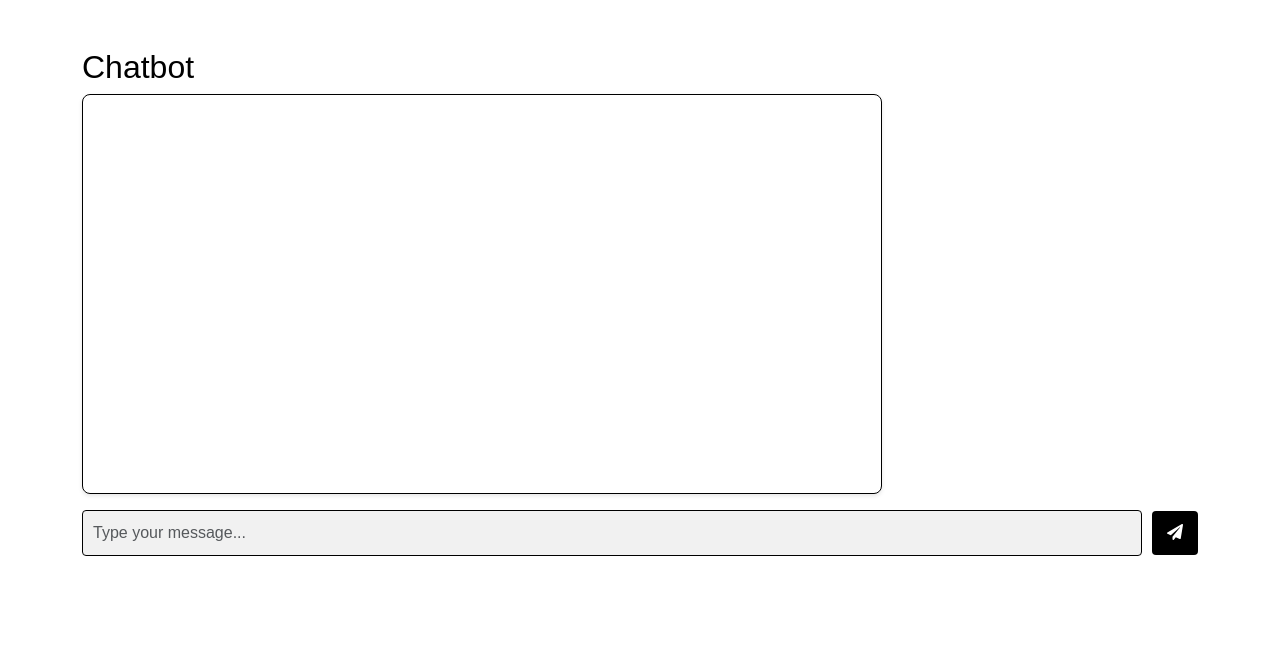
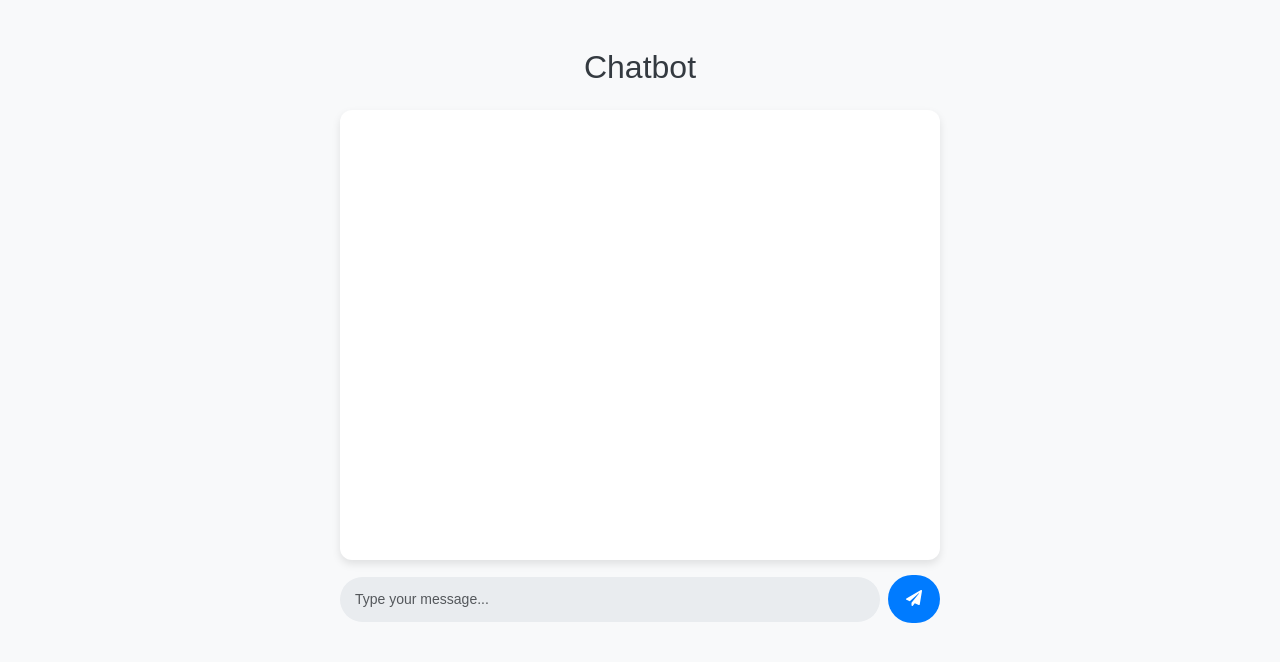
Before and after one commit to sujal03/ChatBase, a Flask app: page /chatbot in a window 1280 px wide. Shown: the top 662 px of the page. Run offline with Flask 3, Linux system fonts and the light colour scheme; the visitor is signed in with stand-in values (Sample User, id 1); some libraries are stand-ins or nearby versions.

Commit message:
fixing ui of chatbot, data-retriaval improve, moduling the code

```diff
--- a/app.py
+++ b/app.py
@@ -1,35 +1,38 @@
+import os
+import requests
 from flask import Flask, render_template, request, redirect, url_for, flash, session, jsonify
 from flask_mysqldb import MySQL
 from werkzeug.security import generate_password_hash, check_password_hash
-import os
 from MySQLdb import IntegrityError
-import requests
 
-from chroma import create_and_index_embeddings, generate_llm_response, vectordb, llm
+#  ChromaDB imports
+from chroma import create_and_index_embeddings, generate_llm_response, vectordb, llm, add_text_to_vector_database, add_qa_to_vector_database
 
-from langchain_chroma import Chroma
-from langchain_google_genai import GoogleGenerativeAIEmbeddings, ChatGoogleGenerativeAI
-from langchain_core.prompts import ChatPromptTemplate
 
+# Flask App Initialization
 app = Flask(__name__)
 app.secret_key = 'secret-key'
 
-# MySQL Config
+# MySQL Configuration
 app.config['MYSQL_HOST'] = 'localhost'
 app.config['MYSQL_USER'] = 'root'
-app.config['MYSQL_PORT']  = 3306
+app.config['MYSQL_PORT'] = 3306
 app.config['MYSQL_PASSWORD'] = 'Root@123'
 app.config['MYSQL_DB'] = 'UserAuthDB'
+
+# Upload Folder Configuration
 UPLOAD_FOLDER = 'uploads'
 os.makedirs(UPLOAD_FOLDER, exist_ok=True)
 app.config['UPLOAD_FOLDER'] = UPLOAD_FOLDER
 ALLOWED_EXTENSIONS = {'txt', 'pdf', 'png', 'jpg', 'jpeg', 'gif'}
 
+# Initialize MySQL
+mysql = MySQL(app)
+
+# Utility Function: Check Allowed File Types
 def allowed_file(filename):
+    """Check if the uploaded file has an allowed extension."""
     return '.' in filename and filename.rsplit('.', 1)[1].lower() in ALLOWED_EXTENSIONS
-
-
-mysql = MySQL(app)
 
 # File Upload Config
 app.config['UPLOAD_FOLDER'] = 'uploads'
@@ -184,38 +187,28 @@ def add_link():
 
 @app.route('/manage_data_sources', methods=['GET', 'POST'])
 def manage_data_sources():
+    """Manage user data sources: files, text, websites, and Q&A."""
+
     if 'email' not in session:
         return redirect(url_for('login'))  # Redirect to login if not logged in
 
     if request.method == 'POST':
-        # Handle file upload
+
+        # ✅ Handle File Upload
         if 'file' in request.files:
             file = request.files['file']
             if file.filename != '':
-                # Check if the file extension is allowed
                 if not allowed_file(file.filename):
                     flash("Invalid file format. Allowed formats are: txt, pdf, png, jpg, jpeg, gif", "danger")
                     return redirect(url_for('manage_data_sources'))
 
-                # Generate a unique file name to avoid overwriting files
                 file_path = os.path.join(app.config['UPLOAD_FOLDER'], file.filename)
-
-                # Check if the file already exists for the user (based on filename)
-                # cur = mysql.connection.cursor()
-                # cur.execute(
-                #     "SELECT * FROM data_sources WHERE user_email = %s AND type = %s AND content = %s",
-                #     (session['email'], 'file', file.filename)
-                # )
-                # existing_file = cur.fetchone()
-                # if existing_file:
-                #     flash("This file has already been uploaded.", "warning")
-                #     cur.close()
-                #     return redirect(url_for('manage_data_sources'))
 
                 # Save the file to the upload folder
                 file.save(file_path)
 
-                # Insert the file record into the database
+                # 🔹 Add file record to the database (Commented Out)
+                # cur = mysql.connection.cursor()
                 # cur.execute(
                 #     "INSERT INTO data_sources (user_email, type, content) VALUES (%s, %s, %s)",
                 #     (session['email'], 'file', file.filename)
@@ -224,43 +217,44 @@ def manage_data_sources():
                 # cur.close()
 
                 flash("File uploaded successfully", "success")
+
+                # Generate embeddings for uploaded file
                 create_and_index_embeddings()
-
                 flash("Embeddings created and indexed successfully", "success")
 
-        # Handle text data
+        # ✅ Handle Text Data Submission
         elif 'text' in request.form:
-          text_data = request.form['text']
-          if text_data:
-        # Check if the text already exists for the logged-in user
-            cur = mysql.connection.cursor()
-            cur.execute(
-            "SELECT * FROM data_sources WHERE user_email = %s AND type = %s AND content = %s",
-            (session['email'], 'text', text_data)
-        )
-            existing_text = cur.fetchone()
+            text_data = request.form['text']
+            if text_data:
+                # Check if the text already exists in the database
+                # cur = mysql.connection.cursor()
+                # cur.execute(
+                #     "SELECT * FROM data_sources WHERE user_email = %s AND type = %s AND content = %s",
+                #     (session['email'], 'text', text_data)
+                # )
+                # existing_text = cur.fetchone()
 
-          if existing_text:
-            flash("This text has already been added.", "warning")
-            cur.close()
-            return redirect(url_for('manage_data_sources'))
-          cur.execute(
-            "INSERT INTO data_sources (user_email, type, content) VALUES (%s, %s, %s)",
-            (session['email'], 'text', text_data)
-            )
-          mysql.connection.commit()
-          cur.close()
+                # if existing_text:
+                #     flash("This text has already been added.", "warning")
+                #     cur.close()
+                #     return redirect(url_for('manage_data_sources'))
 
-          flash("Text data added successfully", "success")  # Redirect to the same page
+                # # Insert new text data
+                # cur.execute(
+                #     "INSERT INTO data_sources (user_email, type, content) VALUES (%s, %s, %s)",
+                #     (session['email'], 'text', text_data)
+                # )
+                # mysql.connection.commit()
+                # cur.close()
 
-             # If the text doesn't exist, insert the new text into the database
+                add_text_to_vector_database(text_data)
+                flash("Text data added successfully", "success")
 
-
-
+        # ✅ Handle Website URL Submission
         elif 'website' in request.form:
-             website_url = request.form['website']
-             if website_url:
-                # Insert the website URL record into the database
+            website_url = request.form['website']
+            if website_url:
+                # 🔹 Add website URL to the database (Commented Out)
                 # cur = mysql.connection.cursor()
                 # cur.execute(
                 #     "INSERT INTO data_sources (user_email, type, content) VALUES (%s, %s, %s)",
@@ -271,12 +265,12 @@ def manage_data_sources():
 
                 flash("Website URL added successfully", "success")
 
-        # Handle Q&A
-        elif 'question' and 'answer' in request.form:
+        # ✅ Handle Q&A Submission
+        elif 'question' in request.form and 'answer' in request.form:
             question = request.form['question']
             answer = request.form['answer']
             if question:
-                # Insert the question into the database
+                # 🔹 Add Q&A to the database (Commented Out)
                 # cur = mysql.connection.cursor()
                 # cur.execute(
                 #     "INSERT INTO questions_answers (user_email, question, answer) VALUES (%s, %s, %s)",
@@ -285,16 +279,20 @@ def manage_data_sources():
                 # mysql.connection.commit()
                 # cur.close()
 
+                add_qa_to_vector_database(question, answer)
                 flash("Question and Answer submitted successfully.", "success")
 
-    # Fetch the user's data sources from the database (allow multiple files, text, website)
+    # ✅ Fetch User Data from Database
     cur = mysql.connection.cursor()
+
+    # 🔹 Fetch uploaded files, text data, and websites
     cur.execute("SELECT * FROM data_sources WHERE user_email = %s", (session['email'],))
     data_sources = cur.fetchall()
 
-    # Fetch the user's questions from the database (allow multiple Q&As)
+    # 🔹 Fetch user-submitted Q&A
     cur.execute("SELECT * FROM questions_answers WHERE user_email = %s", (session['email'],))
     questions_answers = cur.fetchall()
+
     cur.close()
 
     return render_template('manage_data_sources.html', data_sources=data_sources, questions_answers=questions_answers)
--- a/templates/chatbot.html
+++ b/templates/chatbot.html
@@ -8,86 +8,141 @@
   <script src="https://cdnjs.cloudflare.com/ajax/libs/font-awesome/5.15.3/js/all.min.js"></script>
   <script src="https://code.jquery.com/jquery-3.6.0.min.js"></script>
   <style>
+    /* Global Styles */
     body {
       font-family: 'Arial', sans-serif;
-            background-color: #ffffff;
-            color: #000000;
+      background-color: #f8f9fa;
+      color: #343a40;
+      margin: 0;
+      padding: 0;
     }
+
+    /* Chatbox Container */
     .chat-box {
       background-color: #ffffff;
-            border: 1px solid #000000;
-            border-radius: 8px;
-            box-shadow: 0 2px 4px rgba(0, 0, 0, 0.1);
+      border-radius: 12px;
+      box-shadow: 0 4px 8px rgba(0, 0, 0, 0.1);
       width: 100%;
-            max-width: 800px;
-            height: 400px;
-            padding: 20px;
+      max-width: 600px;
+      height: 450px;
+      padding: 15px;
       overflow-y: auto;
       display: flex;
       flex-direction: column;
+      margin: 0 auto;
     }
+
+    /* Messages Container */
     .messages {
       flex-grow: 1;
       overflow-y: auto;
+      padding: 10px;
+      display: flex;
+      flex-direction: column;
     }
+
+    /* Chat bubbles */
+    .message-container {
+      display: flex;
+      align-items: flex-start;
+      margin-bottom: 12px;
+    }
+
+    .user-container {
+      justify-content: flex-end;
+    }
+
+    .bot-container {
+      justify-content: flex-start;
+    }
+
+    .message {
+      max-width: 75%;
+      padding: 10px 15px;
+      border-radius: 18px;
+      font-size: 14px;
+      line-height: 1.5;
+      word-wrap: break-word;
+    }
+
+    /* User message */
+    .user-message {
+      background-color: #007bff;
+      color: #ffffff;
+      text-align: right;
+      border-bottom-right-radius: 2px;
+    }
+
+    /* Bot message */
+    .bot-message {
+      background-color: #f1f1f1;
+      color: #333;
+      border-bottom-left-radius: 2px;
+    }
+
+    /* Input Area */
     .input-area {
       display: flex;
       align-items: center;
+      margin-top: 10px;
+      max-width: 600px;
+      margin: 15px auto 0 auto;
     }
+
     .input-area input {
-            border: 1px solid #000000;
+      border: none;
       outline: none;
       flex: 1;
-            padding: 10px;
-            border-radius: 4px;
-            margin-right: 10px;
-            background-color: #f1f1f1;
+      padding: 12px 15px;
+      border-radius: 25px;
+      background-color: #e9ecef;
+      font-size: 14px;
     }
+
     .input-area button {
-            background-color: #000000;
-            color: white;
+      background-color: #007bff;
+      color: #ffffff;
       border: none;
-            border-radius: 4px;
-            padding: 10px 15px;
+      border-radius: 25px;
+      padding: 12px 18px;
       cursor: pointer;
+      transition: background-color 0.2s ease;
+      margin-left: 8px;
+      font-size: 16px;
     }
+
     .input-area button:hover {
-            background-color: #333333;
-        }
-        .user-message, .bot-response {
-            padding: 10px;
-            border-radius: 5px;
-            margin-bottom: 10px;
-        }
-        .user-message {
-            background-color: #d1ecf1;
-            text-align: right;
-        }
-        .bot-response {
-            background-color: #f8d7da;
-        }
-        .loading {
-            font-style: italic;
-            color: #888;
+      background-color: #0056b3;
     }
   </style>
 </head>
 <body>
   <div class="container mt-5">
-        <h2>Chatbot</h2>
+    <h2 class="text-center mb-4">Chatbot</h2>
     <div class="chat-box">
       <div class="messages" id="chat-messages">
         {% if user_message %}
-                    <div class="user-message"><strong>You:</strong> {{ user_message }}</div>
+          <div class="message-container user-container">
+            <div class="message user-message"><strong>You:</strong> {{ user_message }}</div>
+          </div>
         {% endif %}
         {% if bot_response %}
-                    <div class="bot-response"><strong>Bot:</strong> {{ bot_response }}</div>
+          <div class="message-container bot-container">
+            <div class="message bot-message"><strong>Bot:</strong> {{ bot_response }}</div>
+          </div>
         {% endif %}
       </div>
     </div>
 
-        <form id="chat-form" class="input-area mt-3" method="POST" action="/chatbot">
-            <input type="text" id="user_message" name="user_message" placeholder="Type your message..." class="form-control" required>
+    <form id="chat-form" class="input-area" method="POST" action="/chatbot">
+      <input
+        type="text"
+        id="user_message"
+        name="user_message"
+        placeholder="Type your message..."
+        class="form-control"
+        required
+      />
       <button type="submit" class="btn btn-primary">
         <i class="fas fa-paper-plane"></i>
       </button>
@@ -95,52 +150,60 @@
   </div>
 
   <script>
-        $(document).ready(function() {
-            $("#chat-form").submit(function(event) {
-                event.preventDefault();  // Prevent full page reload
+    $(document).ready(function () {
+      $("#chat-form").submit(function (event) {
+        event.preventDefault(); // Prevent full page reload
 
         let userMessage = $("#user_message").val();
         if (!userMessage.trim()) return; // Prevent empty messages
 
-                // Append user message to chat
-                $("#chat-messages").append('<div class="user-message"><strong>You:</strong> ' + userMessage + '</div>');
+        // Append user message
+        $("#chat-messages").append(
+          '<div class="message-container user-container">' +
+            '<div class="message user-message"><strong>You:</strong> ' +
+            userMessage +
+            "</div></div>"
+        );
 
         // Show loading indicator
-                $("#chat-messages").append('<div class="bot-response loading" id="loading">Bot is typing...</div>');
+        $("#chat-messages").append(
+          '<div class="message-container bot-container">' +
+            '<div class="message bot-message loading" id="loading">Bot is typing...</div></div>'
+        );
 
-                // Scroll to the latest message
+        // Scroll to latest message
         $(".chat-box").scrollTop($(".chat-box")[0].scrollHeight);
 
-                // Send AJAX request with form data
+        // Send AJAX request
         $.ajax({
           type: "POST",
           url: "/chatbot",
           data: $("#chat-form").serialize(),
-                    headers: { "X-Requested-With": "XMLHttpRequest" }, // ✅ Identify AJAX request
-                    success: function(response) {
-                        $("#loading").remove();  // Remove loading text
+          headers: { "X-Requested-With": "XMLHttpRequest" },
+          success: function (response) {
+            $("#loading").remove(); // Remove loading text
 
-                        // Format bot response properly
             let formattedResponse = response.bot_response
-                            .replace(/\n/g, "<br>")  // Preserve new lines
-                            .replace(/\*\*\s?(.+?)\s?\*\*/g, "<strong>$1</strong>")  // Convert **bold** to <strong>
-                            .replace(/•\s?/g, "<br>• ");  // Ensure bullet points are correctly spaced
+              .replace(/\n/g, "<br>")
+              .replace(/\*\*\s?(.+?)\s?\*\*/g, "<strong>$1</strong>")
+              .replace(/•\s?/g, "<br>• ");
 
             $("#chat-messages").append(
-                            '<div class="bot-response"><strong>Bot:</strong> ' + formattedResponse + '</div>'
+              '<div class="message-container bot-container">' +
+                '<div class="message bot-message"><strong>Bot:</strong> ' +
+                formattedResponse +
+                "</div></div>"
             );
 
-                        // Scroll to the latest message
+            // Scroll to latest message
             $(".chat-box").scrollTop($(".chat-box")[0].scrollHeight);
           },
-
         });
 
         // Clear input field
-                $("#user_message").val('');
+        $("#user_message").val("");
       });
     });
   </script>
-
 </body>
 </html>
```
Also changed, not shown: chroma.py (+57 -29 lines). Lines whose indentation alone changed are shown as unchanged.
